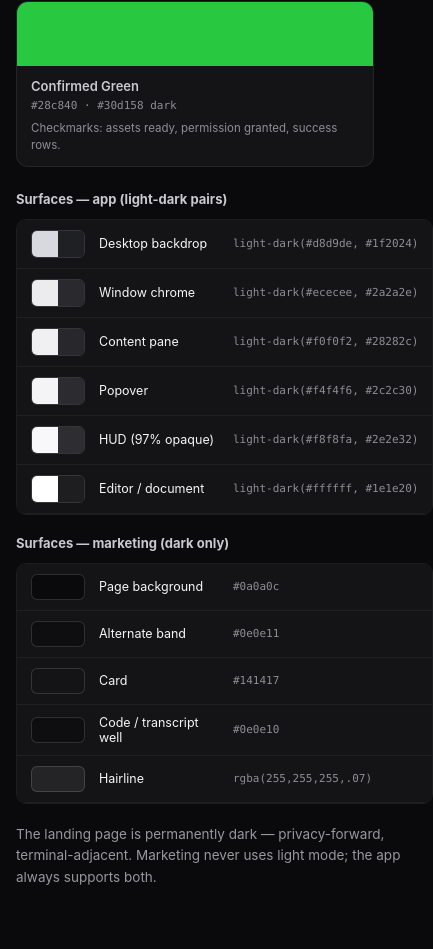
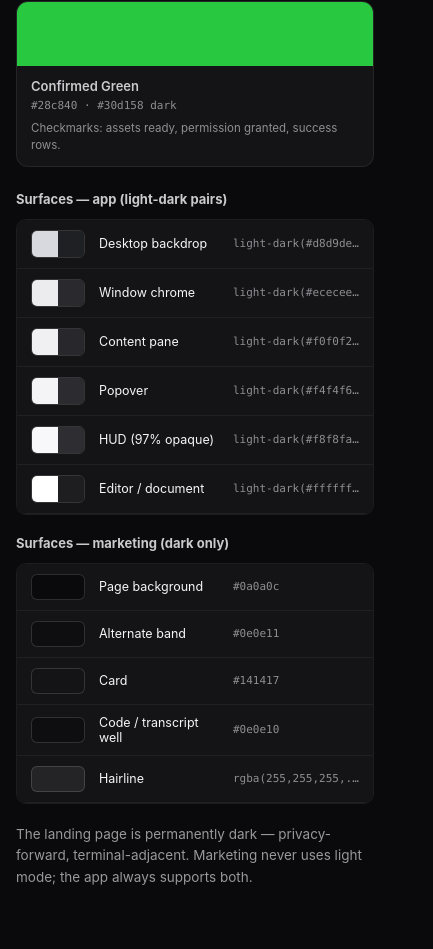
Before and after one commit to douglasjarquin/oigo, an Astro site in the folder site/: page /oigo/design-system in a window 390 px wide. Shown: the part 2238-3187 px from the top of the page, 433 px wide, since content can reach past the window. Built offline with nearby package versions, Linux system fonts and the light colour scheme; Astro itself is replaced by a stand-in of ours.

Commit message:
fix(site): prevent mobile docs overflow

```diff
--- a/site/src/pages/design-system/index.astro
+++ b/site/src/pages/design-system/index.astro
@@ -110,9 +110,9 @@ const patterns = [
   .swatch-card > div:last-child { display: flex; flex-direction: column; gap: 3px; padding: var(--space-3) 14px; }
   .swatch-card p { margin: 3px 0 0; color: var(--color-text-muted); font-size: 11.5px; line-height: 1.45; }
   .surfaces-grid { grid-template-columns: repeat(2, minmax(0, 1fr)); }
-  .surface-list { display: flex; flex-direction: column; gap: var(--space-3); }
+  .surface-list { display: flex; min-width: 0; flex-direction: column; gap: var(--space-3); }
   .surface-list h3 { margin: 0; color: #c9c9ce; font-size: 13px; }
-  .surface-list-inner { overflow: hidden; border: 1px solid rgba(255,255,255,.08); border-radius: 10px; }
+  .surface-list-inner { min-width: 0; overflow: hidden; border: 1px solid rgba(255,255,255,.08); border-radius: 10px; }
   .surface-row { display: flex; align-items: center; gap: 14px; min-width: 0; padding: 10px 14px; border-bottom: 1px solid rgba(255,255,255,.05); background: var(--color-card); }
   .surface-pair { display: flex; flex: none; overflow: hidden; border: 1px solid rgba(255,255,255,.14); border-radius: 6px; }
   .surface-pair i { width: 26px; height: 26px; } .surface-single { width: 54px; height: 26px; flex: none; border: 1px solid rgba(255,255,255,.14); border-radius: 6px; }
```
